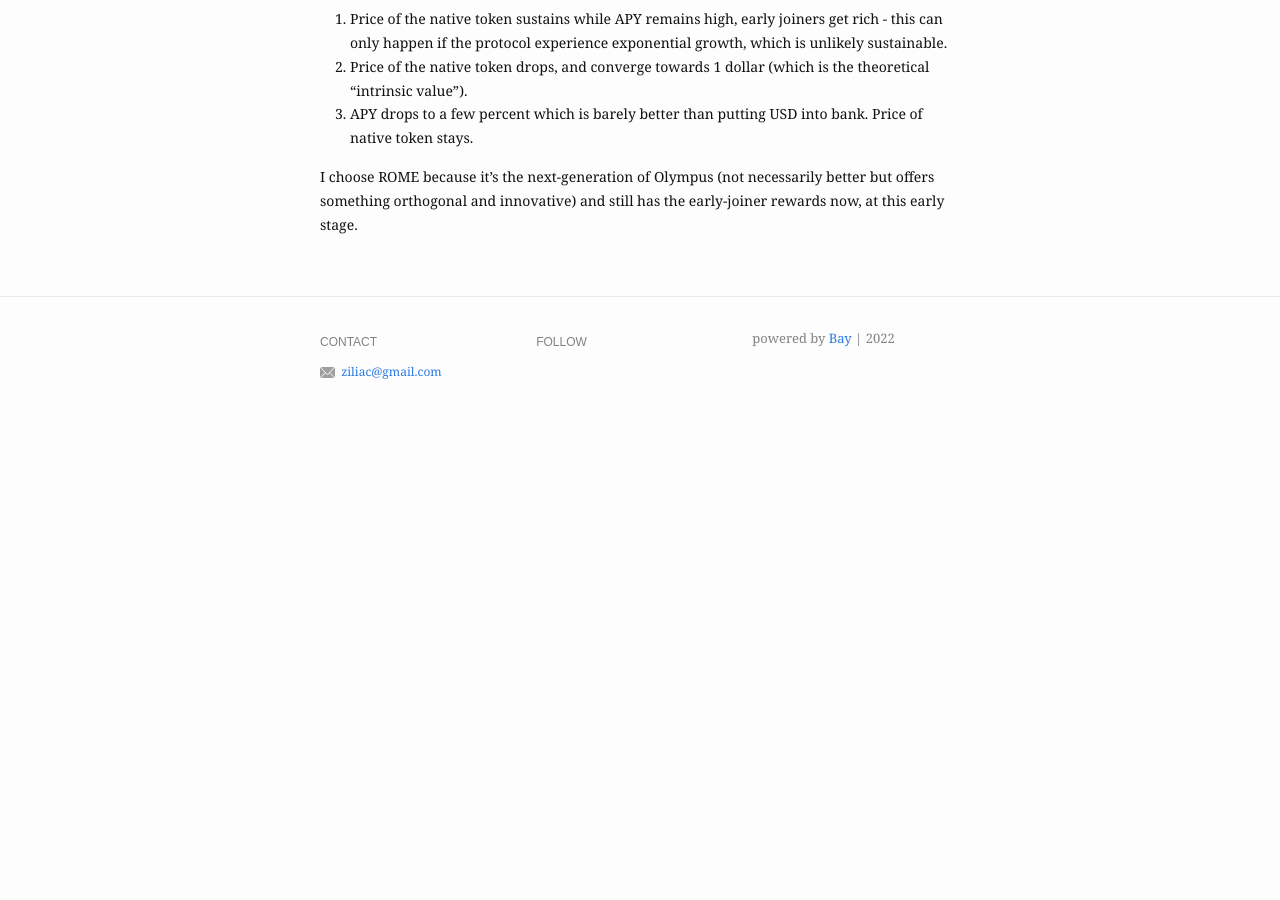
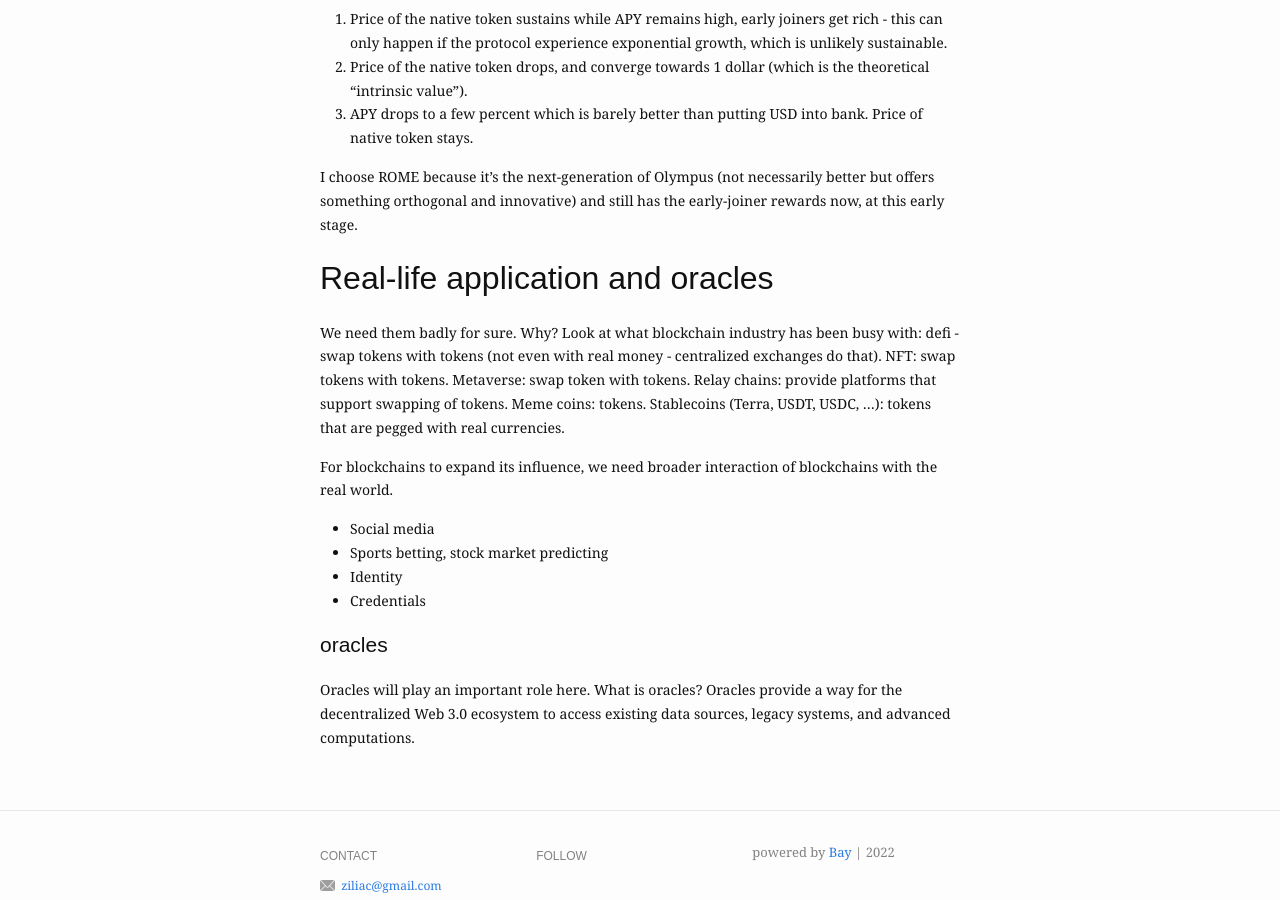
Before and after one commit to idiotekk/idiotekk.github.io, a Jekyll site: the page built from _posts/2021-11-27-blockchain_3.md, in a window 1280 px wide and 900 px high, scrolled down 1169 px. Built offline with Jekyll 4.4.1, drawn with Linux system fonts in a browser that asks for light colours; before the commit the page ends 1601 px from its top, so only the background shows below that.

Commit message:
Update 2021-11-27-blockchain_3.md

```diff
--- a/_posts/2021-11-27-blockchain_3.md
+++ b/_posts/2021-11-27-blockchain_3.md
@@ -35,3 +35,16 @@ In the long term, several scenarios may or may not happen:
 3. APY drops to a few percent which is barely better than putting USD into bank. Price of native token stays.
 
 I choose ROME because it's the next-generation of Olympus (not necessarily better but offers something orthogonal and innovative) and still has the early-joiner rewards now, at this early stage.
+
+## Real-life application and oracles
+
+We need them badly for sure. Why? Look at what blockchain industry has been busy with: defi - swap tokens with tokens (not even with real money - centralized exchanges do that). NFT: swap tokens with tokens. Metaverse: swap token with tokens. Relay chains: provide platforms that support swapping of tokens. Meme coins: tokens. Stablecoins (Terra, USDT, USDC, ...): tokens that are pegged with real currencies.
+
+For blockchains to expand its influence, we need broader interaction of blockchains with the real world.
+- Social media
+- Sports betting, stock market predicting
+- Identity
+- Credentials
+
+# oracles
+Oracles will play an important role here. What is oracles? Oracles provide a way for the decentralized Web 3.0 ecosystem to access existing data sources, legacy systems, and advanced computations.
```
